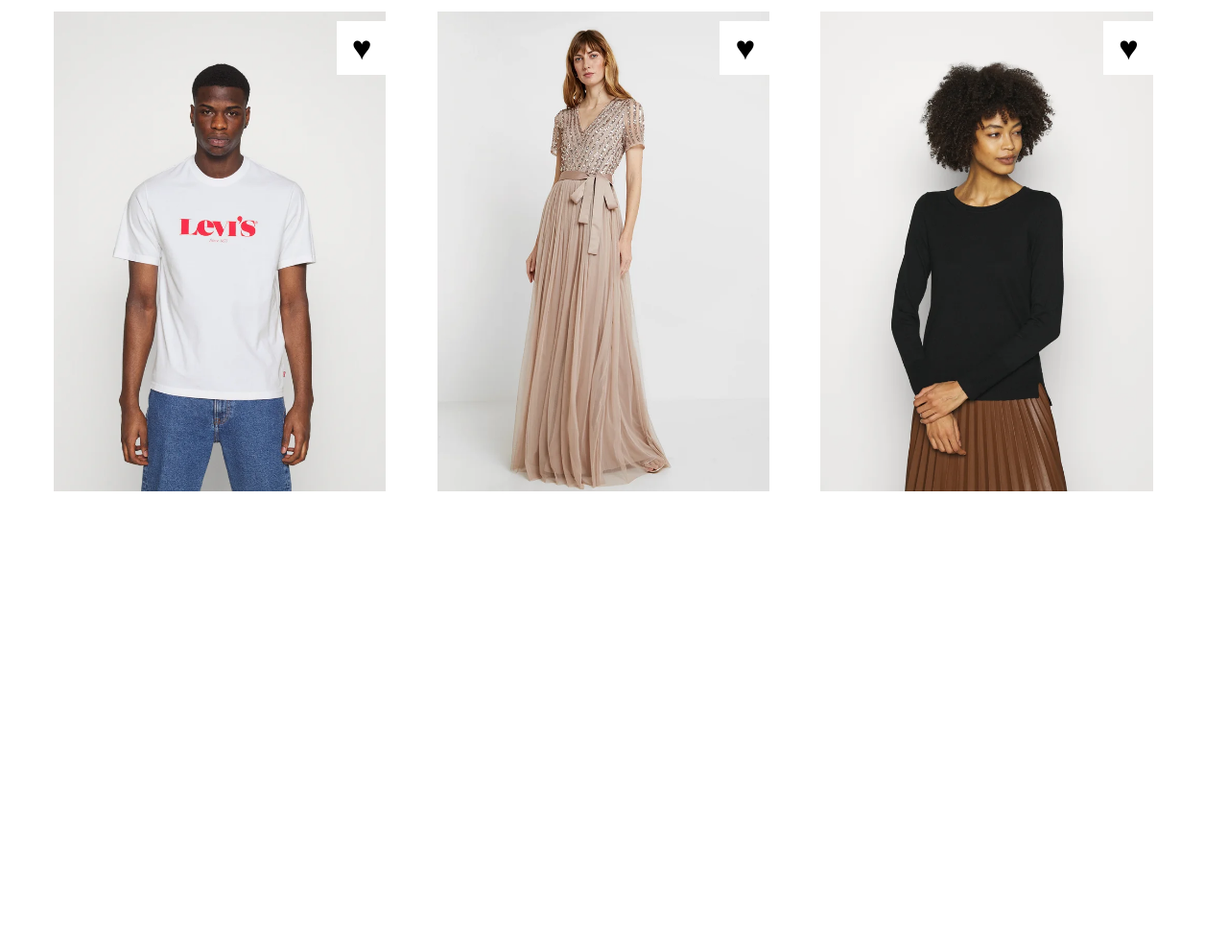
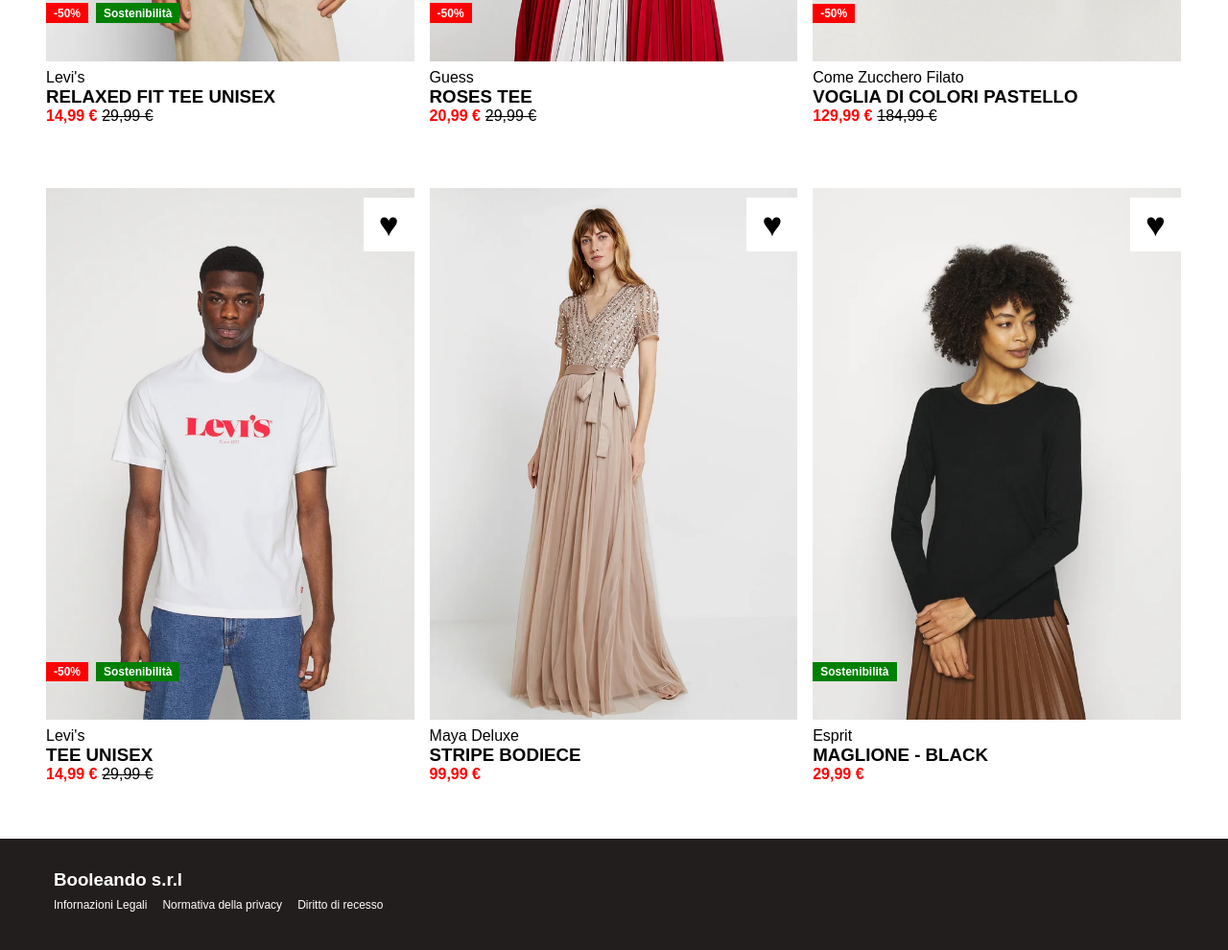
Before and after one commit to AndreaLinza/html-css-boolando, a plain HTML site: page index.html in a window 1280 px wide. Shown: the part 598-1588 px from the top of the page at 96% size. Before the commit the page ends 1118 px from the top, so only its background shows below. Drawn offline with Linux system fonts and the light colour scheme.

Commit message:
tag img and switch between img

```diff
--- a/css/style.css
+++ b/css/style.css
@@ -11,11 +11,11 @@ body {
 
 nav {
     background-color: #F66620;
-    /*position: fixed;*/
+    position: fixed;
     width: 100%;
-    margin-bottom: 20px;
+    padding-bottom: 100px;
     top: 0;
-    z-index: 2;
+    z-index: 20;
     padding: 1rem;
     -webkit-box-shadow: 0px 0px 5px 0px #000000;
     -moz-box-shadow: 0px 0px 5px 0px #000000;
@@ -23,10 +23,14 @@ nav {
     box-shadow: 0px 0px 5px 0px #000000;
 }
 
-.nav-container {
+.container {
     max-width: 1200px;
     margin: auto;
     display: flex;
+    /* position: relative;*/
+}
+
+.nav-container {
     justify-content: space-between;
     align-items: center;
 }
@@ -40,12 +44,14 @@ nav {
     text-align: right;
 }
 
-.nav-link ul {
+.nav-link ul,
+.info-footer ul {
     list-style: none;
     display: flex;
 }
 
-.nav-link a {
+.nav-link a,
+.info-footer a {
     display: inline-block;
     padding: .5rem;
     text-decoration: none;
@@ -53,8 +59,15 @@ nav {
 }
 
 .logo {
-    object-fit: contain;
+    display: inline-block;
+    text-align: center;
     width: 10%;
+}
+
+.logo img {
+    width: 100%;
+    height: 100%;
+    object-fit: cover;
 }
 
 button {
@@ -74,42 +87,119 @@ i {
 
 }
 
-.main-container{
-    max-width: 1200px;
-    margin: 0 auto;
-    display: flex;
-    position: relative;
-}
-.row{
+.row {
     display: flex;
     flex-wrap: wrap;
 
 }
-.model{
+
+.col {
+    margin-top: 50px;
     flex-basis: 33.3%;
-    padding: .5rem 1rem;
+    padding: .5rem .5rem;
 
 }
-.product-card{
-    display: flex;
+
+.product-card {
     position: relative;
+    margin-bottom: .5rem;
 }
-.model img{
-    object-fit: cover;
-    display: flex;
-    height: 500px;
+.over{
+
 }
 
 
-.favorite{
+.first-img, .second-img{
+    object-fit: cover;
+    display: flex;
+    width: 100%;
+    height: 100%;
+
+}
+.first-img{
+    position: absolute;
+    display: none;
+}
+.second-img{
+    position: relative;
+}
+
+.product-card:hover .first-img {
+    display: block;
+    z-index: 1;
+
+}
+
+main {
+    margin-top: 50px;
+}
+
+.favorite {
     position: absolute;
     top: 0;
     right: 0;
     font-size: 35px;
-    margin: 10px 20px;
+    margin: 10px 0;
     padding: .5rem 1rem;
     background-color: white;
+    z-index: 3;
 }
-.favorite:hover{
+
+.favorite:hover {
     color: red;
 }
+
+.tag {
+    position: absolute;
+    bottom: 0;
+    display: flex;
+    z-index: 2;
+}
+
+.discount {
+    color: white;
+    background-color: red;
+    margin-bottom: 2.5rem;
+    margin-right: .5rem;
+    font-size: 12px;
+    padding: .2rem .5rem
+}
+
+.sustainability {
+
+    margin-bottom: 2.5rem;
+    font-size: 12px;
+    padding: .2rem .5rem;
+    background-color: green;
+    color: white;
+}
+
+.cost {
+    color: red;
+}
+
+.line {
+    padding-left: .3rem;
+    text-decoration: line-through;
+}
+
+footer {
+    color: white;
+    background-color: #221E1D;
+    margin-top: 50px;
+    padding: 1rem;
+}
+
+.info-footer {
+    padding: 1rem;
+    ;
+}
+
+.info-footer ul li {
+    padding-right: .5rem;
+}
+
+.info-footer a {
+    padding-left: 0;
+    font-size: 12px;
+}
--- a/index.html
+++ b/index.html
@@ -14,7 +14,7 @@
 <body>
     <header>
         <nav>
-            <div class="nav-container">
+            <div class="container nav-container">
                 <div class="nav-link">
                     <ul>
                         <li><a href="#">Donna</a></li>
@@ -22,7 +22,7 @@
                         <li><a href="#">Bambini</a></li>
                     </ul>
                 </div>
-                <img class="logo" src="img/boolean-logo.png" alt="logo">
+                <a class="logo" href="#"><img src="img/boolean-logo.png" alt="logo"></a>
                 <div class="icon">
                     <button type="button"><i class="fa-regular fa-user"></i></button>
                     <button type="button"><i class="fa-regular fa-heart"></i></button>
@@ -32,54 +32,96 @@
         </nav>
     </header>
     <main>
-        <div class="main-container">
+        <div class="container">
             <div class="row">
-                <div class="model">
+                <div class="col">
                     <div class="product-card">
-                        <img src="img/1.webp" alt="male1">
+                        <img class="first-img" src="img/1b.webp" alt="male1hover">
+                        <img class="second-img" src="img/1.webp" alt="male1">
+                        <button type="button" class="favorite">&hearts;</button>
+                        <div class="tag"><strong class="discount">-50%</strong><strong
+                                class="sustainability">Sostenibilità</strong></div>
+                    </div>
+                    <p>Levi's</p>
+                    <h3>RELAXED FIT TEE UNISEX</h3>
+                    <strong class="cost">14,99 €</strong><span class="line">29,99 €</span>
+                </div>
+
+                <div class="col">
+                    <div class="product-card">
+                        <img class="first-img" src="img/2b.webp" alt="">
+                        <img class="second-img" src="img/2.webp" alt="female1">
+                        <button type="button" class="favorite">&hearts;</button>
+                        <div class="tag"><strong class="discount">-50%</strong></div>
+                    </div>
+                    <p>Guess</p>
+                    <h3>ROSES TEE</h3>
+                    <strong class="cost">20,99 €</strong><span class="line">29,99 €</span>
+                </div>
+
+                <div class="col">
+                    <div class="product-card">
+                        <img class="first-img" src="img/3b.webp" alt="">
+                        <img class="second-img" src="img/3.webp" alt="male2">
+                        <button type="button" class="favorite">&hearts;</button>
+                        <div class="tag"><strong class="discount">-50%</strong></div>
+                    </div>
+                    <p>Come Zucchero Filato</p>
+                    <h3>VOGLIA DI COLORI PASTELLO</h3>
+                    <strong class="cost">129,99 €</strong><span class="line">184,99 €</span>
+                </div>
+
+                <div class="col">
+                    <div class="product-card">
+                        <img class="first-img" src="img/4b.webp" alt="">
+                        <img class="second-img" src="img/4.webp" alt="female2">
+                        <button type="button" class="favorite">&hearts;</button>
+                        <div class="tag"><strong class="discount">-50%</strong><strong
+                                class="sustainability">Sostenibilità</strong></div>
+                    </div>
+                    <p>Levi's</p>
+                    <h3>TEE UNISEX</h3>
+                    <strong class="cost">14,99 €</strong><span class="line">29,99 €</span>
+                </div>
+
+                <div class="col">
+                    <div class="product-card">
+                        <img class="first-img" src="img/5b.webp" alt="">
+                        <img class="second-img" src="img/5.webp" alt="male3">
                         <button type="button" class="favorite">&hearts;</button>
                     </div>
+                    <p>Maya Deluxe</p>
+                    <h3>STRIPE BODIECE</h3>
+                    <strong class="cost">99,99 €</strong>
                 </div>
 
-                <div class="model">
+                <div class="col">
                     <div class="product-card">
-                        <img src="img/2.webp" alt="male1">
+                        <img class="first-img" src="img/6b.webp" alt="">
+                        <img class="second-img" src="img/6.webp" alt="female3">
                         <button type="button" class="favorite">&hearts;</button>
+                        <div class="tag"><strong class="sustainability">Sostenibilità</strong></div>
                     </div>
-                </div>
-
-                <div class="model">
-                    <div class="product-card">
-                        <img src="img/3.webp" alt="male1">
-                        <button type="button" class="favorite">&hearts;</button>
-                    </div>
-                </div>
-
-                <div class="model">
-                    <div class="product-card">
-                        <img src="img/4.webp" alt="male1">
-                        <button type="button" class="favorite">&hearts;</button>
-                    </div>
-                </div>
-
-                <div class="model">
-                    <div class="product-card">
-                        <img src="img/5.webp" alt="male1">
-                        <button type="button" class="favorite">&hearts;</button>
-                    </div>
-                </div>
-
-                <div class="model">
-                    <div class="product-card">
-                        <img src="img/6.webp" alt="male1">
-                        <button type="button" class="favorite">&hearts;</button>
-                    </div>
+                    <p>Esprit</p>
+                    <h3><strong>MAGLIONE - BLACK </strong> </h3>
+                    <strong class="cost">29,99 €</strong>
                 </div>
             </div>
         </div>
-        </div>
 
     </main>
+    <footer>
+        <div class="container footer-container">
+            <div class="info-footer">
+                <h3>Booleando s.r.l</h3>
+                <ul>
+                    <li><a href="#">Infornazioni Legali</a></li>
+                    <li><a href="#">Normativa della privacy</a></li>
+                    <li><a href="#">Diritto di recesso</a></li>
+                </ul>
+            </div>
+        </div>
+    </footer>
 
 </body>
 
```
